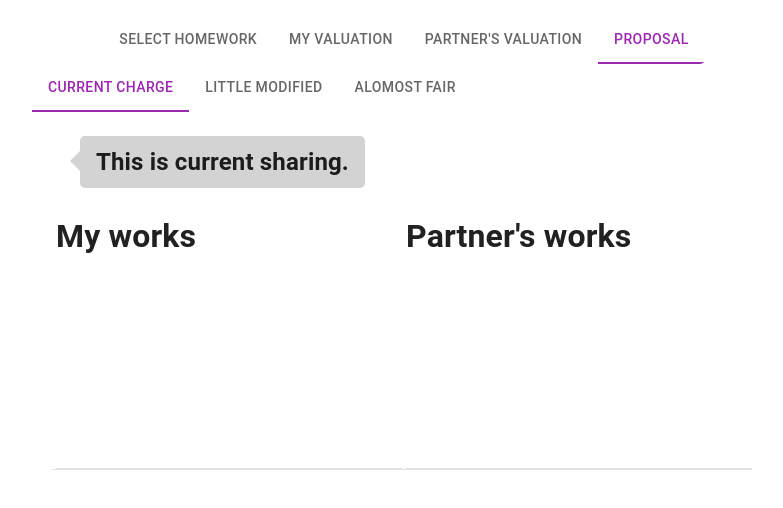
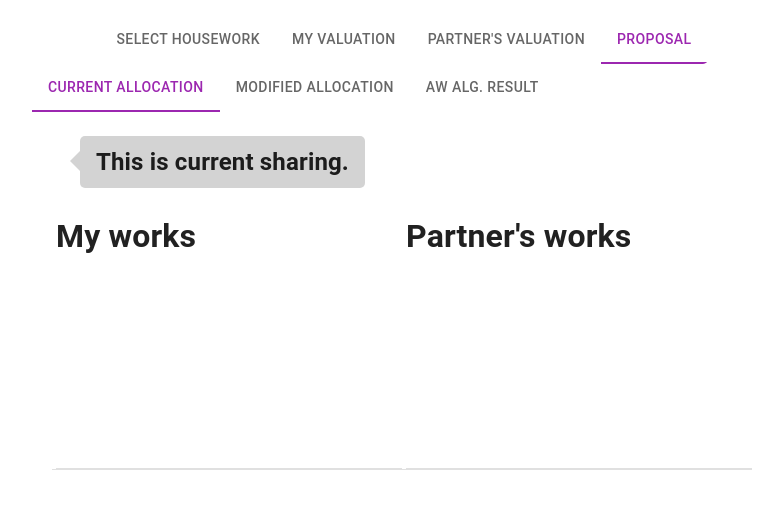
Before and after one commit to AlixFachin/kaji-buntan, a Next.js app: page /input in a window 1280 px wide. Both pictures are taken after a click on the tab "PROPOSAL". Shown: the top 508 px of the page, without its empty margins (236-1019 px from the left). Built offline with nearby package versions, Linux system fonts and the light colour scheme.

Commit message:
change guide saying

```diff
--- a/components/guideTalk.jsx
+++ b/components/guideTalk.jsx
@@ -26,11 +26,11 @@ export default function GuideTalk(props) {
 
     function getSaying() {
         if (props.tabnumber == 0){
-            return "Select hoseworks.";
+            return "Select houseworks.";
         }else if (props.tabnumber == 1){
-            return "Tell us (who is in charge), and your (like or dislike) and (time needed).                                                                  ";
+            return "Tell me (who is in charge), and your (like or dislike) and (time needed).                                                                  ";
         }else if (props.tabnumber == 2){
-            return "Tell us your partner's (like or dislike) and (time needed).                                                            ";
+            return "Tell me your partner's (like or dislike) and (time needed).                                                            ";
         }else {
             if (props.tabtabnumber == 0){
                 if (props.changeOrUnchageLeast=='unchanged'){
@@ -51,7 +51,7 @@ export default function GuideTalk(props) {
                 }else if (props.changeOrUnchageLeast == 'unchanged' && props.changeOrUnchageAW == 'changed'){
                     return "This is another allocation satisfies EF1.";
                 }else{
-                    return "This is one of the allocations satisfies EF1, which means almost fair.";
+                    return "This is one of the allocations satisfies EF1 and PO, which means almost fair.";
                 }
             }
         }
--- a/components/resultTabComponent.jsx
+++ b/components/resultTabComponent.jsx
@@ -21,9 +21,9 @@ export default function ResultTabComponent(props) {
   return (
     <TabContext value={tabNum}>
       <TabList onChange={handleChangeTab}>
-        <Tab label="Current Charge" value="1" />
-        <Tab label="Little Modified" value="2" />
-        <Tab label="Alomost Fair" value="3" />
+        <Tab label="Current Allocation" value="1" />
+        <Tab label="Modified Allocation" value="2" />
+        <Tab label="AW alg. result" value="3" />
       </TabList>
       <TabPanel value="1" sx={{ width: 1}}>
       <GuideTalk tabnumber = {3} tabtabnumber={0} changeOrUnchageLeast={changeOrUnchageLeast}></GuideTalk>
--- a/pages/input.js
+++ b/pages/input.js
@@ -161,7 +161,7 @@ export default function InputPage() {
     return (
         <div className={styles.inputPanel}>
             <Tabs value={currentTab} sx={{ position: 'sticky', top: '10px', backgroundColor: 'white', zIndex: 50000, borderRadius: '5px' }} onChange={ (_, newValue) => setCurrentTab(newValue) }>
-                <Tab label="SELECT HOMEWORK" sx={{ backgroundColor: 'white'}} />
+                <Tab label="SELECT HOUSEWORK" sx={{ backgroundColor: 'white'}} />
                 <Tab label="MY VALUATION" sx={{ backgroundColor: 'white'}}/>
                 <Tab label="PARTNER'S VALUATION" sx={{ backgroundColor: 'white'}}/>
                 <Tab label="PROPOSAL" sx={{ backgroundColor: 'white'}}/>
```
